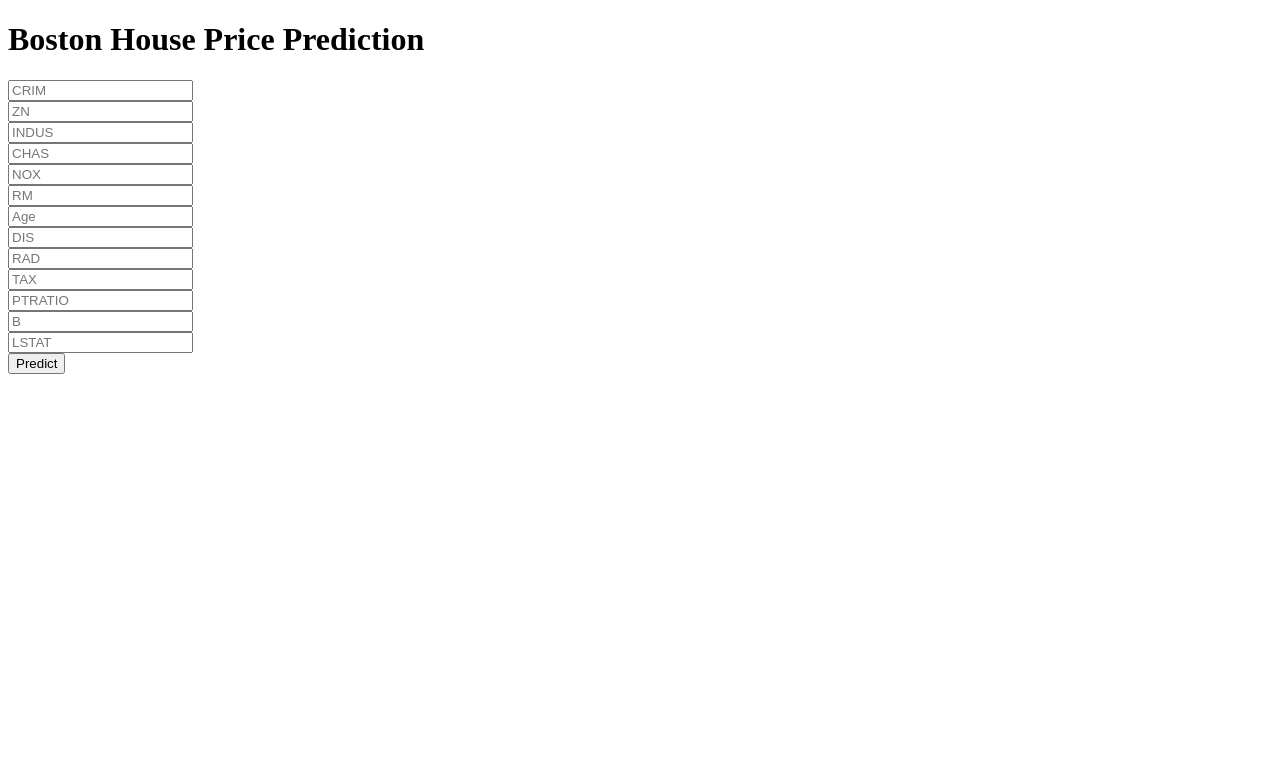
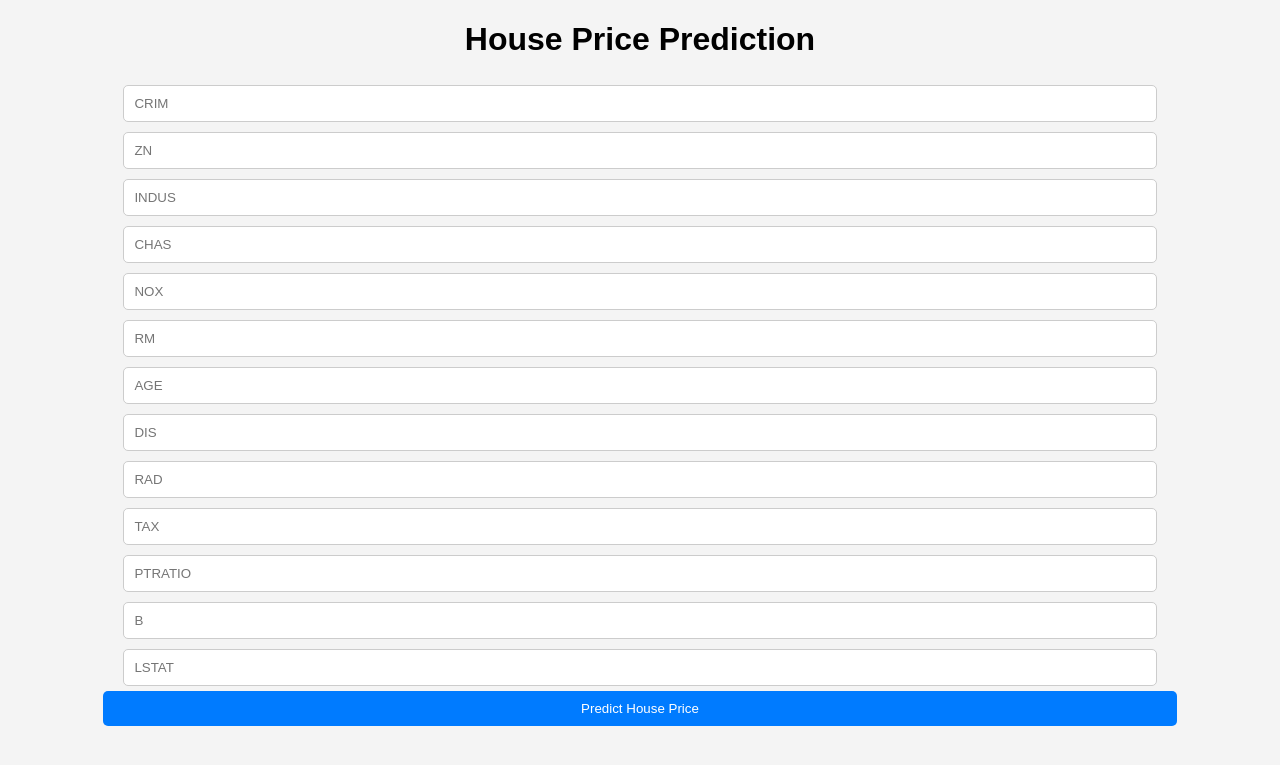
Before and after one commit to asmitpathi/HousePricePredictor, a Flask app: page / in a window 1280 px wide. Shown: the top 765 px of the page. Run offline with Flask 3, Linux system fonts and the light colour scheme; parts of the project's set-up code (start-up, migrations or seed data) failed here and were passed over.

Commit message:
update frontend

```diff
--- a/app.py
+++ b/app.py
@@ -10,31 +10,27 @@ regmodel= pickle.load(open('regmodel.pkl', 'rb'))
 #load scaler
 scaler= pickle.load(open('scaler.pkl', 'rb'))
 
-feature_names = [
-    'CRIM', 'ZN', 'INDUS', 'CHAS', 'NOX', 'RM',
-    'AGE', 'DIS', 'RAD', 'TAX', 'PTRATIO',
-    'B', 'LSTAT'
-]
-
 #home route
 @app.route('/')
 def home():
     return render_template('home.html')
 
 #Prediction route
+#REST API
 @app.route('/predict_api', methods=['POST'])
 def predict_api():
     data= request.json['data']   #capture the input data which is in json format
     print(data)
     input_df = pd.DataFrame(
         [list(data.values())],
-        columns=feature_names
+        columns=scaler.feature_names_in_    #get the feature names from scaler since sklearn always stores the column names
     )
     scaled_data = scaler.transform(input_df)
     output= regmodel.predict(scaled_data)
     print(output[0])
     return jsonify(output[0])
 
+#Web App
 @app.route('/predict', methods=['POST'])
 def predict():
     data = [float(x) for x in request.form.values()]
@@ -45,7 +41,7 @@ def predict():
         )
     input_df = pd.DataFrame(
         [data],
-        columns=feature_names
+        columns=scaler.feature_names_in_
     )
     scaled_data = scaler.transform(input_df)
     output = regmodel.predict(scaled_data)[0]
--- /dev/null
+++ b/static/style.css
@@ -0,0 +1,43 @@
+body {
+    font-family: Arial, sans-serif;
+    background-color: #f4f4f4;
+    text-align: center;
+}
+
+.login {
+    width: 500px;
+    margin: 50px auto;
+    padding: 20px;
+    background: white;
+    border-radius: 10px;
+    box-shadow: 0px 0px 10px rgba(0,0,0,0.2);
+}
+
+input {
+    width: 80%;
+    padding: 10px;
+    margin: 5px;
+    border: 1px solid #ccc;
+    border-radius: 5px;
+}
+
+button {
+    width: 85%;
+    padding: 10px;
+    background-color: #007BFF;
+    color: white;
+    border: none;
+    border-radius: 5px;
+    cursor: pointer;
+}
+
+button:hover {
+    background-color: #0056b3;
+}
+
+.prediction {
+    margin-top: 20px;
+    font-size: 20px;
+    color: green;
+    font-weight: bold;
+}
--- a/templates/home.html
+++ b/templates/home.html
@@ -1,48 +1,42 @@
 <!DOCTYPE html>
-<html >
+<html lang="en">
 
 <head>
-  <meta charset="UTF-8">
-  <title>ML API</title>
-  <link href='https://fonts.googleapis.com/css?family=Pacifico' rel='stylesheet' type='text/css'>
-<link href='https://fonts.googleapis.com/css?family=Arimo' rel='stylesheet' type='text/css'>
-<link href='https://fonts.googleapis.com/css?family=Hind:300' rel='stylesheet' type='text/css'>
-<link href='https://fonts.googleapis.com/css?family=Open+Sans+Condensed:300' rel='stylesheet' type='text/css'>
-
-
+    <meta charset="UTF-8">
+    <meta name="viewport" content="width=device-width, initial-scale=1.0">
+    <title>House Price Prediction</title>
+    <link rel="stylesheet" href="{{ url_for('static', filename='style.css') }}">
 </head>
 
 <body>
- <div class="login">
-	<h1>Boston House Price Prediction</h1>
+    <div class="container">
+        <div class="card">
+            <h1>House Price Prediction</h1>
+            <form action="{{ url_for('predict') }}" method="post">
+                <input type="number" step="any" name="CRIM" placeholder="CRIM" required>
+                <input type="number" step="any" name="ZN" placeholder="ZN" required>
+                <input type="number" step="any" name="INDUS" placeholder="INDUS" required>
+                <input type="number" step="any" name="CHAS" placeholder="CHAS" required>
+                <input type="number" step="any" name="NOX" placeholder="NOX" required>
+                <input type="number" step="any" name="RM" placeholder="RM" required>
+                <input type="number" step="any" name="AGE" placeholder="AGE" required>
+                <input type="number" step="any" name="DIS" placeholder="DIS" required>
+                <input type="number" step="any" name="RAD" placeholder="RAD" required>
+                <input type="number" step="any" name="TAX" placeholder="TAX" required>
+                <input type="number" step="any" name="PTRATIO" placeholder="PTRATIO" required>
+                <input type="number" step="any" name="B" placeholder="B" required>
+                <input type="number" step="any" name="LSTAT" placeholder="LSTAT" required>
+                <button type="submit">
+                    Predict House Price
+                </button>
+            </form>
+            {% if prediction_text %}
+            <div class="prediction">
+                {{ prediction_text }}
+            </div>
+            {% endif %}
+        </div>
+    </div>
+</body>
 
-     <!-- Main Input For Receiving Query to our ML -->
-    <form action="{{ url_for('predict')}}"method="post">
-      <input type="text" name="CRIM" placeholder="CRIM" required="required" /><br>
-    	<input type="text" name="ZN" placeholder="ZN" required="required" /><br>
-        <input type="text" name="INDUS" placeholder="INDUS" required="required" /><br>
-        <input type="text" name="CHAS" placeholder="CHAS" required="required" /><br>
-        <input type="text" name="NOX" placeholder="NOX" required="required" /><br>
-        <input type="text" name="RM" placeholder="RM" required="required" /><br>
-        <input type="text" name="AGE" placeholder="Age" required="required" /><br>
-        <input type="text" name="DIS" placeholder="DIS" required="required" /><br>
-        <input type="text" name="RAD" placeholder="RAD" required="required" /><br>
-        <input type="text" name="TAX" placeholder="TAX" required="required" /><br>
-        <input type="text" name="PTRATIO" placeholder="PTRATIO" required="required" /><br>
-        <input type="text" name="B" placeholder="B" required="required" /><br>
-        <input type="text" name="LSTAT" placeholder="LSTAT" required="required" /><br>
-
-
-
-        <button type="submit" class="btn btn-primary btn-block btn-large">Predict</button>
-    </form>
-
-   <br>
-   <br>
-
-
- </div>
- {{prediction_text}}
-
-</body>
 </html>
```
Also changed, not shown: 1 other file.
